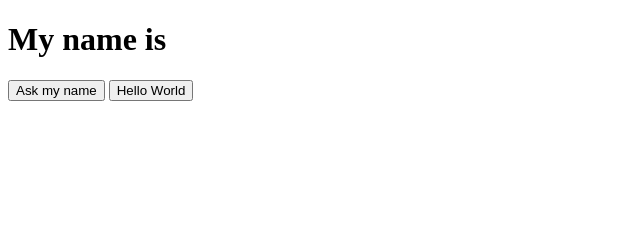
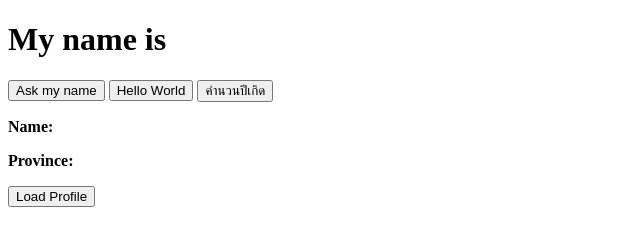
Before and after one commit to thitiphongD/thitiphong.github.io, a plain HTML site: page intro-to-js/index.html in a window 1280 px wide. Shown: the whole page, without its empty margins (0-640 px from the left). Drawn offline with Linux system fonts and the light colour scheme.

Commit message:
add homework

```diff
--- a/intro-to-js/daew.js
+++ b/intro-to-js/daew.js
@@ -11,3 +11,15 @@ function helloWorld() {
     const h1message = document.getElementById("demo").innerHTML
     alert(h1message + " We are family")
 }
+
+function calAge() {
+    var inputAge = prompt("เกิดปีหนายยยยย")
+    alert('ยินดีด้วย นายอยู่ในประเทศนี้มา ' + (2022 - inputAge) + ' ปีแล้ว')
+}
+
+function loadProfile() {
+    var name = prompt("name?")
+    var province = prompt("province?")
+    document.getElementById("my-name").innerHTML = name
+    document.getElementById("my-province").innerHTML = province
+}
--- a/intro-to-js/index.html
+++ b/intro-to-js/index.html
@@ -13,6 +13,13 @@
     <button onclick="askMyName()">Ask my name</button>
     <button onclick="helloWorld()">Hello World</button>
 
+    <button onclick="calAge()">คำนวนปีเกิด</button>
+
+    <p id="name"><strong>Name:</strong><p id="my-name"></p></p>
+    <p id="province"><strong>Province:</strong><p id="my-province"></p></p>
+    <button onclick="loadProfile()">Load Profile</button>
+
+
     <script src="daew.js"></script>
 </body>
 </html>
```
